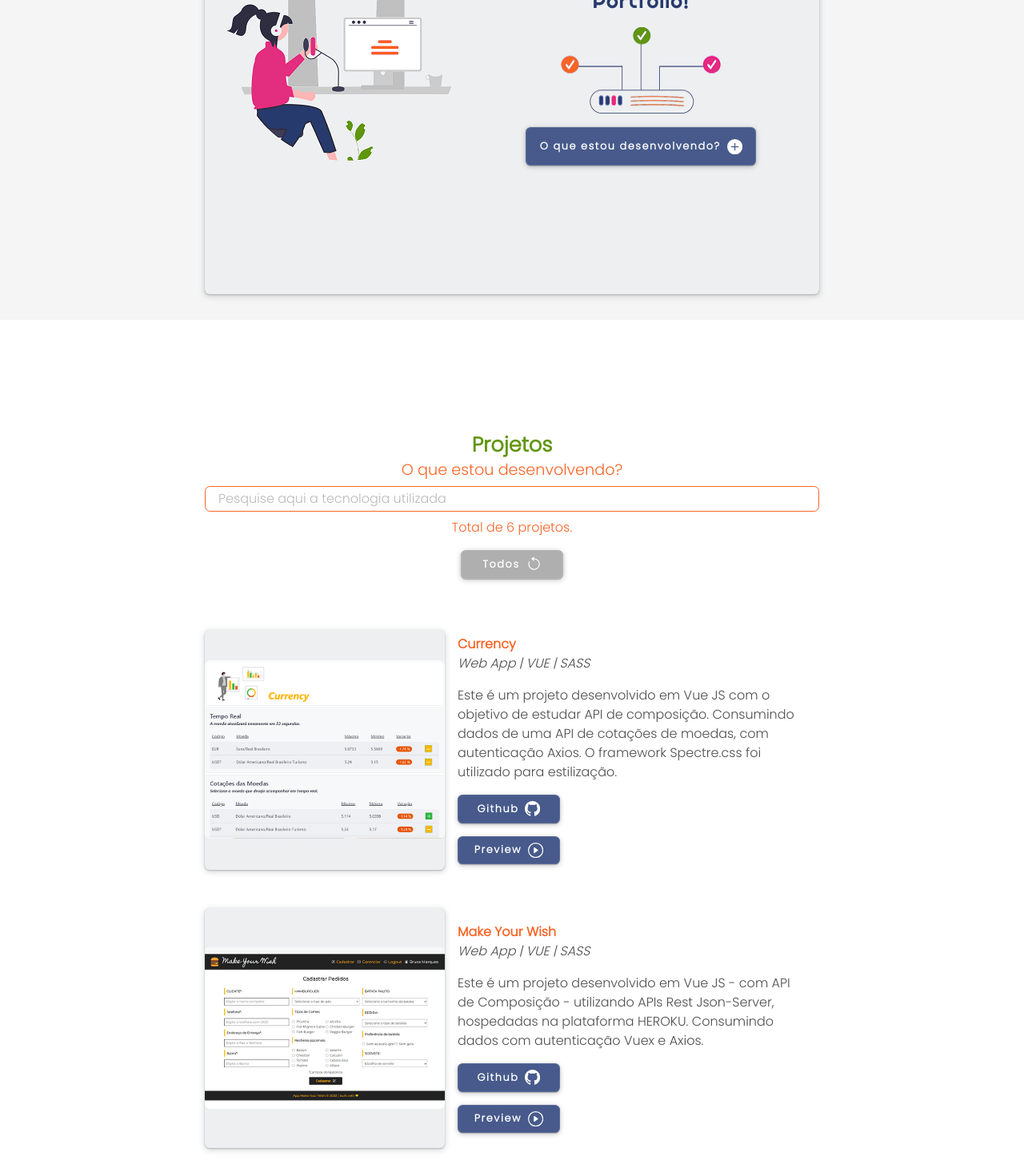
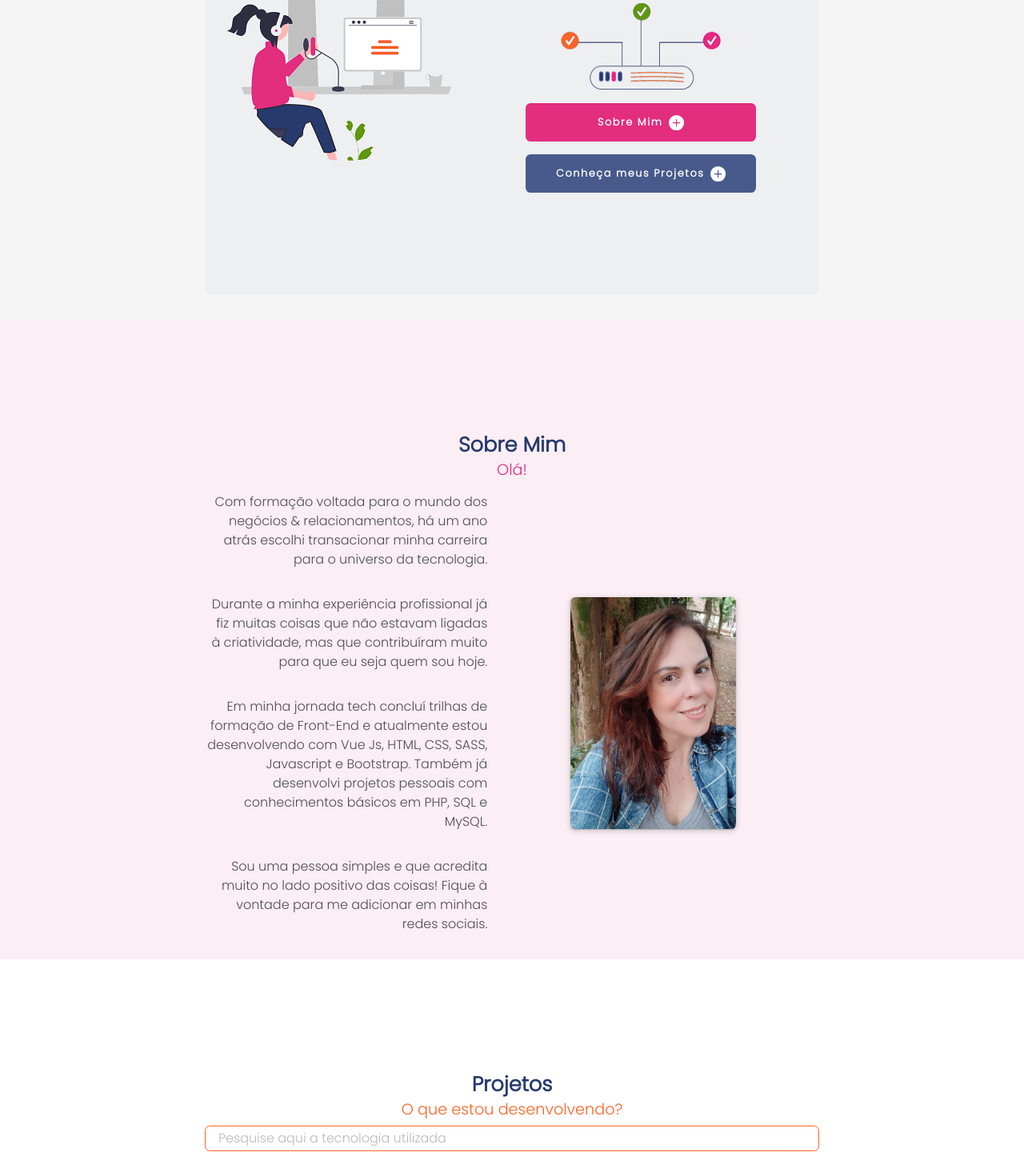
Before and after one commit to renatamoss/renatamoss_page, a Vue app: page / in a window 1280 px wide. Shown: the part 400-1851 px from the top of the page at 80% size. Built offline with nearby package versions, Linux system fonts and the light colour scheme.

Commit message:
included section about me

```diff
--- a/src/components/objects/BannerHome/BannerHome.vue
+++ b/src/components/objects/BannerHome/BannerHome.vue
@@ -33,7 +33,7 @@ export default {
   font-family: "Righteous", cursive;
   font-size: var(--font-size-3);
   font-weight: lighter;
-  height: 100%;
+  height: 100px;
   letter-spacing: 0.06rem;
   line-height: 2rem;
   width: 360px;
--- a/src/components/objects/LinksMenu/Dropdown/Dropdown.vue
+++ b/src/components/objects/LinksMenu/Dropdown/Dropdown.vue
@@ -90,9 +90,6 @@ export default {
       justify-content: center;
 
       background-color: var(--button-bg-color-1);
-      box-shadow: rgba(0, 0, 0, 0.25) 0px 0.0625em 0.0625em,
-        rgba(0, 0, 0, 0.25) 0px 0.125em 0.5em,
-        rgba(255, 255, 255, 0.1) 0px 0px 0px 1px inset;
       border-radius: 0.4rem;
       cursor: pointer;
       height: 100%;
--- a/src/components/objects/LinksMenu/LinksList/LinksList.vue
+++ b/src/components/objects/LinksMenu/LinksList/LinksList.vue
@@ -61,9 +61,6 @@ export default {
     justify-content: center;
 
     background-color: var(--button-bg-color-1);
-    box-shadow: rgba(0, 0, 0, 0.25) 0px 0.0625em 0.0625em,
-      rgba(0, 0, 0, 0.25) 0px 0.125em 0.5em,
-      rgba(255, 255, 255, 0.1) 0px 0px 0px 1px inset;
     border-radius: 0.4rem;
     cursor: pointer;
     font-size: var(--font-size-link);
--- a/src/components/shared/Button/Button.vue
+++ b/src/components/shared/Button/Button.vue
@@ -42,9 +42,6 @@ export default {
   justify-content: center;
 
   background-color: var(--button-bg-color-1);
-  box-shadow: rgba(0, 0, 0, 0.25) 0px 0.0625em 0.0625em,
-    rgba(0, 0, 0, 0.25) 0px 0.125em 0.5em,
-    rgba(255, 255, 255, 0.1) 0px 0px 0px 1px inset;
   color: var(--secundary-text-color);
   border-radius: 0.4rem;
   font-size: 0.8rem;
@@ -60,12 +57,21 @@ export default {
   padding-left: 0.5rem;
 }
 
-.button__item--projects {
-  font-size: .8rem;
+.button__item--projects,
+.button__item--aboutme {
+  font-size: 0.8rem;
   height: 3rem;
   margin-top: 1rem;
   padding-left: 0.5rem;
   width: 18rem;
+}
+
+.button__item--aboutme {
+  background-color: var(--button-bg-color-6);
+}
+
+.button__item--projects {
+  background-color: var(--button-bg-color-1);
 }
 
 .button__item--allprojects {
@@ -93,8 +99,8 @@ export default {
     transform: scale(1.03);
   }
 
+  .button__item--aboutme:hover,
   .button__item--projects:hover {
-    background-color: var(--button-bg-color-hover-3);
     transform: scale(1.03);
   }
 
@@ -110,6 +116,7 @@ export default {
 }
 
 @media (max-width: 992px) {
+  .button__item--aboutme,
   .button__item--projects {
     display: none;
   }
--- a/src/components/shared/Images/Images.vue
+++ b/src/components/shared/Images/Images.vue
@@ -42,6 +42,12 @@ export default {
     width: 100%;
   }
 
+  .image__default--photo-renata {
+    box-shadow: rgba(60, 64, 67, 0.3) 0px 1px 2px 0px,
+      rgba(60, 64, 67, 0.15) 0px 2px 6px 2px;
+    width: 50%;
+  }
+
   .image__default--home-study {
     padding-top: 1rem;
     width: 50%;
@@ -52,7 +58,7 @@ export default {
   }
 
   .image__default--banner-page {
-        box-shadow: rgba(60, 64, 67, 0.3) 0px 1px 2px 0px,
+    box-shadow: rgba(60, 64, 67, 0.3) 0px 1px 2px 0px,
       rgba(60, 64, 67, 0.15) 0px 2px 6px 2px;
     width: 60%;
   }
@@ -65,7 +71,7 @@ export default {
 }
 
 @media (max-width: 1200px) {
-   .image__default--banner-page {
+  .image__default--banner-page {
     min-width: 90%;
   }
 }
@@ -75,7 +81,12 @@ export default {
     max-width: 70%;
   }
 
-   .image__default--banner-page {
+  .image__default--photo-renata {
+    margin-bottom: 2rem;
+    max-width: 40%;
+  }
+
+  .image__default--banner-page {
     min-width: 100%;
   }
 }
--- a/src/components/shared/Title/Title.vue
+++ b/src/components/shared/Title/Title.vue
@@ -1,7 +1,7 @@
 <template>
   <div class="title__box">
     <h2 class="title">{{ title }}</h2>
-    <h3 class="subtitle">{{ subtitle }}</h3>
+    <h3 :class="subtitleClass">{{ subtitle }}</h3>
   </div>
 </template>
 
@@ -13,6 +13,9 @@ export default {
       type: String,
     },
     subtitle: {
+      type: String,
+    },
+    subtitleClass: {
       type: String,
     },
   },
@@ -27,20 +30,28 @@ export default {
   width: 100%;
 
   .title {
-    color: var(--title-color-3);
+    color: var(--title-color-6);
     font-size: var(--font-size-3);
     font-weight: bolder;
     margin-top: 2rem;
     text-align: center;
   }
 
-  .subtitle {
-    color: var(--title-color-5);
+  .subtitleAboutme,
+  .subtitleProjects {
     font-size: 1.2rem;
     font-weight: lighter;
     margin-top: 0.5rem;
     text-align: center;
   }
+}
+
+.subtitleAboutme {
+  color: var(--title-color-1);
+}
+
+.subtitleProjects {
+  color: var(--title-color-5);
 }
 
 @media (max-width: 992px) {
--- /dev/null
+++ b/src/pages/AboutMe/AboutMe.vue
@@ -0,0 +1,109 @@
+<template>
+  <div class="aboutme" id="aboutme">
+    <Title title="Sobre Mim" subtitle="Olá!" subtitle-class="subtitleAboutme" />
+    <div class="aboutme__container">
+      <div class="aboutme__box">
+        <p>
+          Com formação voltada para o mundo dos negócios & relacionamentos, há
+          um ano atrás escolhi transacionar minha carreira para o universo da
+          tecnologia.
+        </p>
+        <p>
+          Durante a minha experiência profissional já fiz muitas coisas que não
+          estavam ligadas à criatividade, mas que contribuíram muito para que eu
+          seja quem sou hoje.
+        </p>
+        <p>
+          Em minha jornada tech concluí trilhas de formação de Front-End e
+          atualmente estou desenvolvendo com Vue Js, HTML, CSS, SASS, Javascript
+          e Bootstrap. Também já desenvolvi projetos pessoais com conhecimentos
+          básicos em PHP, SQL e MySQL.
+        </p>
+        <p>
+          Sou uma pessoa simples e que acredita muito no lado positivo das
+          coisas! Fique à vontade para me adicionar em minhas redes sociais.
+        </p>
+      </div>
+      <Images
+        className="image__default image__default--photo-renata"
+        fileName="renata-photo.jpg"
+        descriptionImage="Renata photo"
+      />
+    </div>
+  </div>
+</template>
+
+
+<script>
+import Title from "@/components/shared/Title/Title.vue";
+import Images from "../../components/shared/Images/Images.vue";
+
+export default {
+  components: {
+    Title,
+    Images,
+  },
+};
+</script>
+
+
+<style lang="scss" scoped>
+.aboutme {
+  background-color: var(--bg-color-5);
+  height: 100vh;
+  width: 100%;
+  z-index: 1;
+
+  &__container {
+    display: flex;
+    flex-direction: row;
+    justify-content: space-evenly;
+    align-items: center;
+
+    margin: auto;
+    width: 60%;
+
+    .aboutme__box {
+      display: flex;
+      flex-direction: column;
+      align-items: center;
+      height: auto;
+      width: 70%;
+
+      p {
+        font-size: 1rem;
+        margin: 1rem 0;
+        text-align: right;
+      }
+    }
+  }
+}
+
+@media (max-width: 1200px) {
+  .aboutme__container {
+    width: 90%;
+  }
+}
+
+@media (max-width: 992px) {
+  .aboutme {
+    height: 100%;
+    padding: 0;
+
+    .aboutme__container {
+      border-radius: 0;
+      flex-direction: column;
+      justify-content: center;
+      width: 100%;
+
+      .aboutme__box {
+        padding: 1rem 0.5rem 0 0.5rem;
+
+        p {
+          text-align: left;
+        }
+      }
+    }
+  }
+}
+</style>
--- a/src/pages/Home/Home.vue
+++ b/src/pages/Home/Home.vue
@@ -14,9 +14,16 @@
           descriptionImage="Topic drawing"
         />
         <Button
+          className="button__item button__item--aboutme"
+          href="#aboutme"
+          title="Sobre Mim"
+          target="_self"
+          symbol="bi bi-plus-circle-fill"
+        />
+        <Button
           className="button__item button__item--projects"
           href="#projects"
-          title="O que estou desenvolvendo?"
+          title="Conheça meus Projetos"
           target="_self"
           symbol="bi bi-plus-circle-fill"
         />
@@ -58,8 +65,6 @@ export default {
 
     background-color: var(--bg-color-2);
     border-radius: 0.4rem;
-    box-shadow: rgba(60, 64, 67, 0.3) 0px 1px 2px 0px,
-      rgba(60, 64, 67, 0.15) 0px 2px 6px 2px;
     height: 100%;
     margin: auto;
     padding: 4rem 0;
--- a/src/pages/Projects/Projects.vue
+++ b/src/pages/Projects/Projects.vue
@@ -1,6 +1,10 @@
 <template>
   <div class="projects" id="projects">
-    <Title title="Projetos" subtitle="O que estou desenvolvendo?" />
+    <Title
+      title="Projetos"
+      subtitle="O que estou desenvolvendo?"
+      subtitleClass="subtitleProjects"
+    />
     <ProjectsGroup />
     <div class="projects__back-desktop">
       <Button
--- a/src/style/_variables.scss
+++ b/src/style/_variables.scss
@@ -12,13 +12,13 @@
   --title-color-2: #eeeeee;
   --title-color-3: #61960f;
   --title-color-5: #fa6425;
-  ;
   --title-color-6: #263a6d;
 
   --bg-color-1: #263a6d;
   --bg-color-2: #edeff1;
   --bg-color-3: #f5f5f5;
   --bg-color-4: #ffffff;
+  --bg-color-5: #fbeef4;
 
   --border-color: #fa6425;
 
@@ -27,6 +27,7 @@
   --button-bg-color-3: #afafaf;
   --button-bg-color-4: #61960f;
   --button-bg-color-5: #475a8bc0;
+  --button-bg-color-6: #e32d7f;
 
   --button-bg-color-hover-1: #fa6425;
   --button-bg-color-hover-2: #0a66c2;
@@ -35,6 +36,7 @@
   --button-bg-color-hover-5: #1d9bf0;
   --button-bg-color-hover-6: #61960f;
   --button-bg-color-hover-7: #afafaf;
+  --button-bg-color-hover-8: #263a6d;
 
   //Fonts Sizes
   --fontsize-default: 1rem;
--- a/src/views/ContentMain.vue
+++ b/src/views/ContentMain.vue
@@ -1,6 +1,7 @@
 <template>
   <div class="main__container">
     <Home />
+    <AboutMe />
     <Projects />
     <BannerPage />
   </div>
@@ -9,12 +10,14 @@
 
 <script>
 import Home from "@/pages/Home/Home.vue";
+import AboutMe from "@/pages/AboutMe/AboutMe.vue";
 import Projects from "@/pages/Projects/Projects.vue";
 import BannerPage from "@/components/objects/BannerPage/BannerPage.vue";
 
 export default {
   components: {
     Home,
+    AboutMe,
     Projects,
     BannerPage,
   },
```
Also changed, not shown: public/images/renata-photo.jpg (added).
